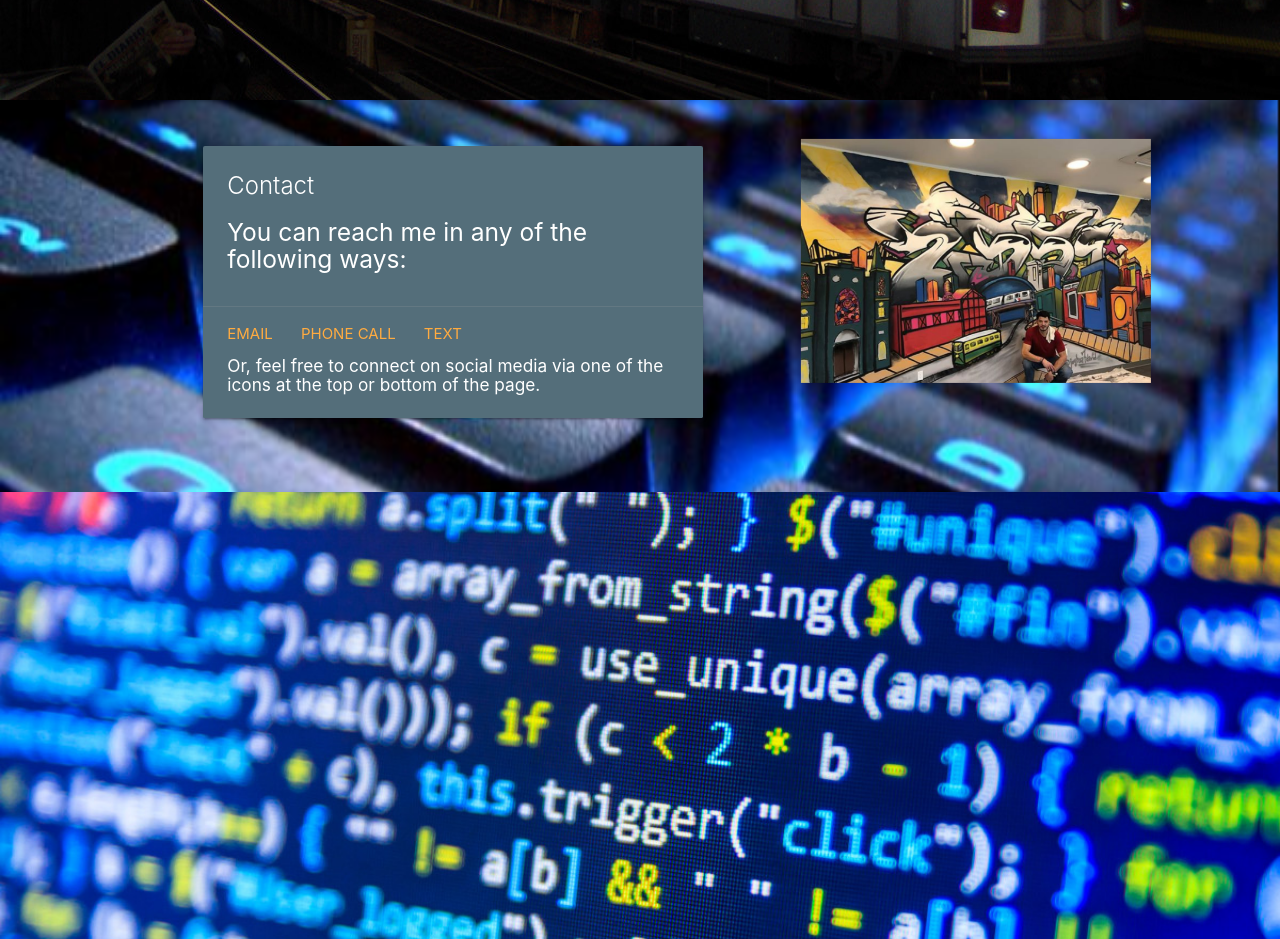
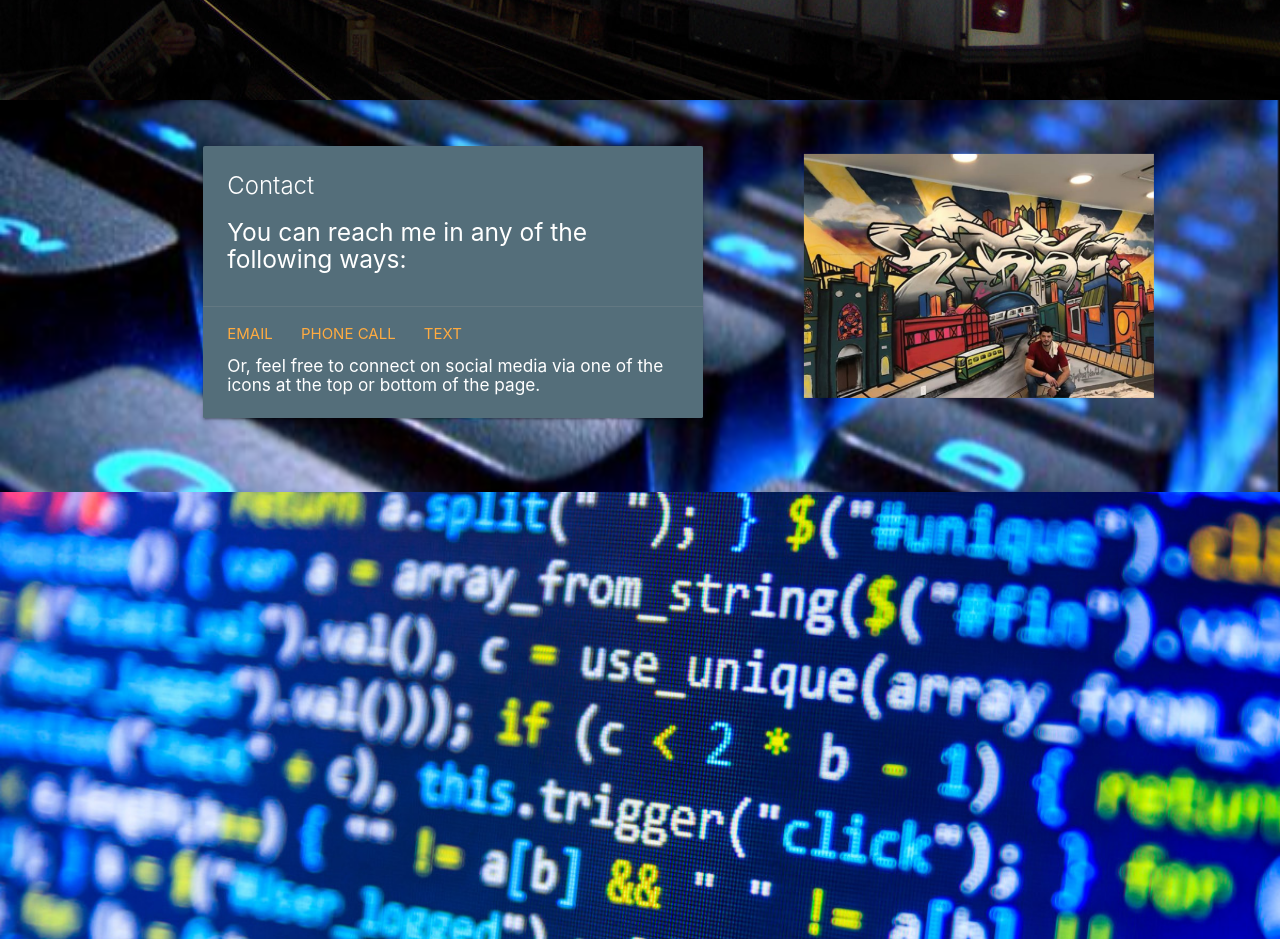
Before and after one commit to jbenj-upenn/personal-profile-v2020, a plain HTML site: page index.html in a window 1280 px wide. Shown: the part 880-1819 px from the top of the page. Drawn offline with nearby package versions, Linux system fonts and the light colour scheme.

Commit message:
format of pics

```diff
--- a/index.html
+++ b/index.html
@@ -166,7 +166,8 @@
     <section class="container section scrollspy" id="contact">
         <!-- second row for contact information -->
         <div class="row">
-            <div class="col s12 l5 push-l8">
+            <div class="col s12 l5 push-l8" style="left: 67%;
+            top: 15px;">
                 <img src="images/2559.png" alt="graffiti" class="responsive-img materialboxed">
             </div>
 
```
Also changed, not shown: style.css (line endings or trailing spaces).
